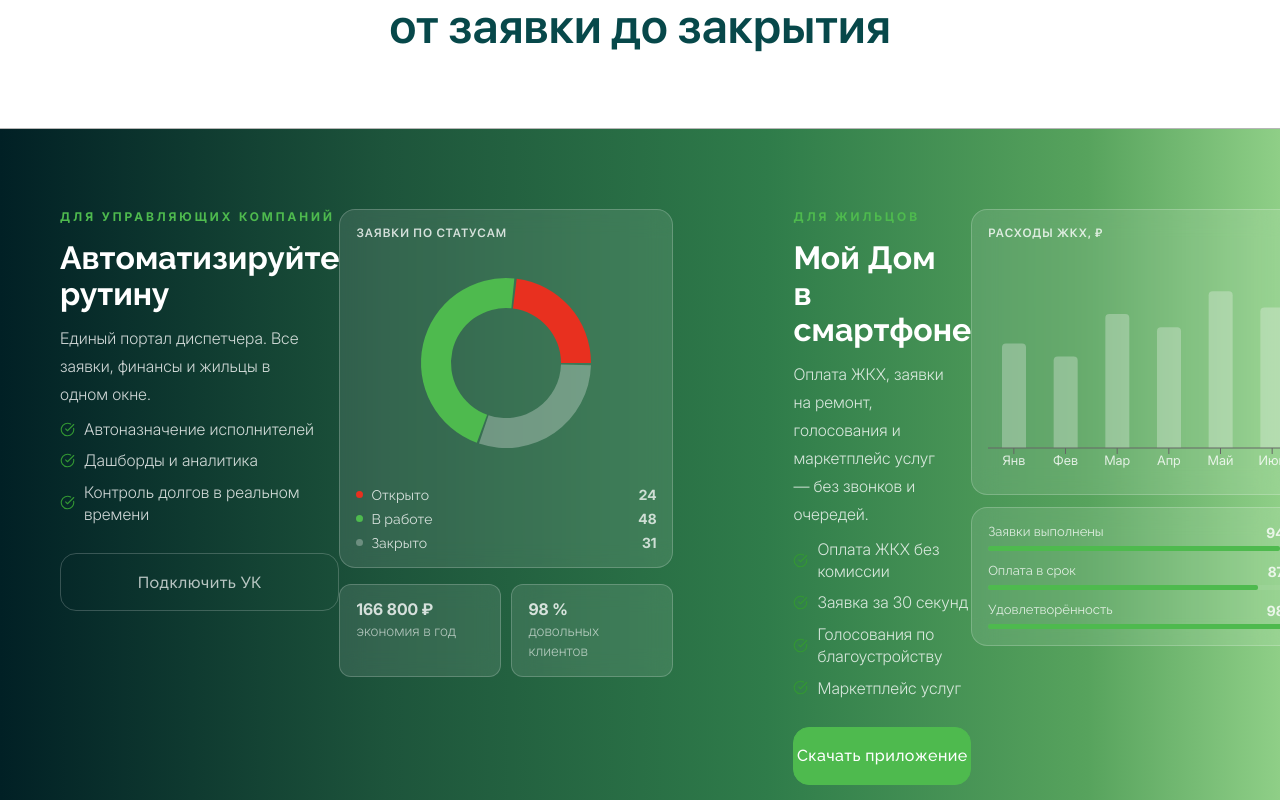
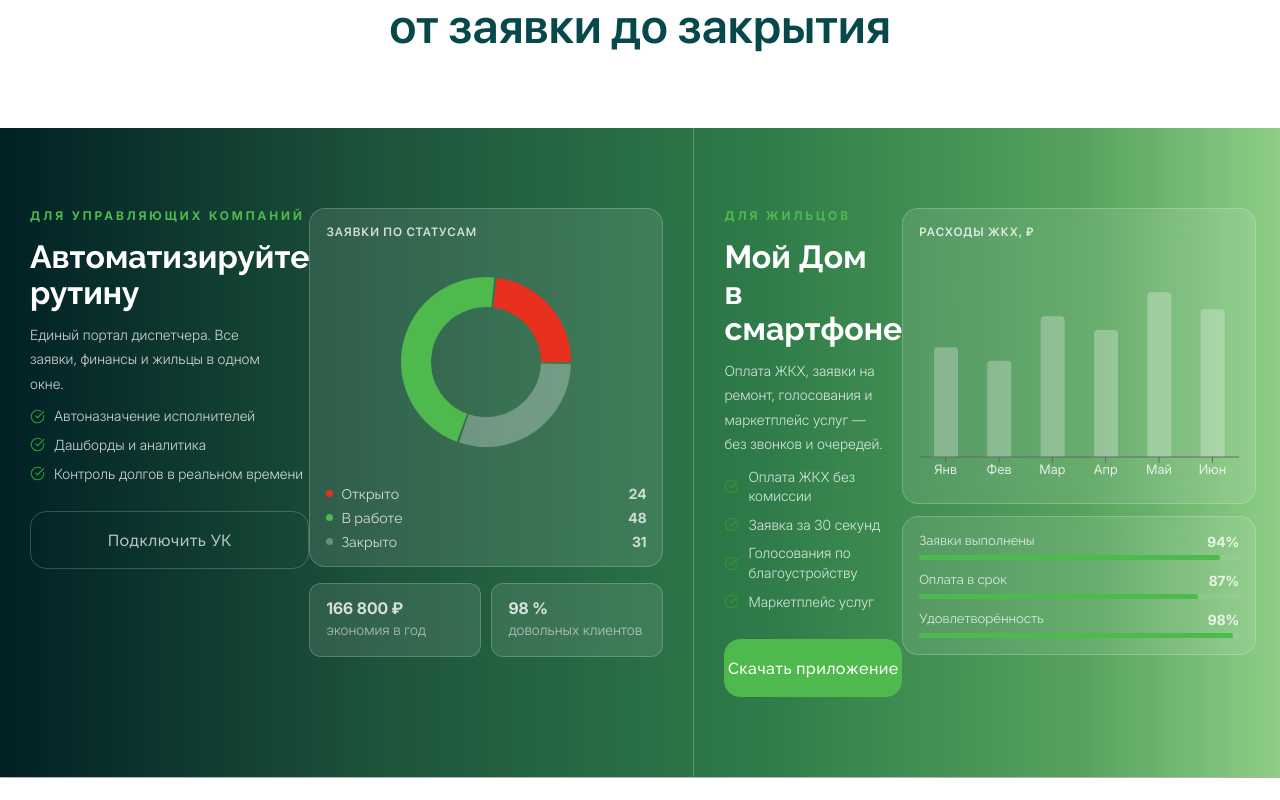
Before and after one commit to BushidoBlaze/my_home, a React (Vite) app in the folder web/: page /possibilities in a window 1280 px wide. Shown: the part 2740-3540 px from the top of the page. Built offline with nearby package versions, Linux system fonts and the light colour scheme.

Commit message:
Fixed styles in the Audience section

```diff
--- a/web/src/components/possibilitiesPage/audience/ui/Audience.css
+++ b/web/src/components/possibilitiesPage/audience/ui/Audience.css
@@ -2,8 +2,7 @@
 .possibilities-audience {
     display: grid;
     grid-template-columns: 1fr 1fr;
-    border-top: 1px solid #b6b6b6;
-    border-bottom: 1px solid #b6b6b6;
+
     background: linear-gradient(to right,
     #012025 0%,
     #1D543B 30%,
@@ -17,7 +16,12 @@
     display: flex;
     align-items: flex-start;
     justify-content: center;
-    padding: 80px 60px;
+    padding: 80px 30px;
+
+}
+
+.possibilities-audience__block:last-child {
+    border-left: 1px solid rgba(182, 182, 182, 0.4);
 }
 
 /*Текстовый контейнер - контент*/
@@ -32,25 +36,31 @@
     font-weight: 600;
     letter-spacing: 3px;
     text-transform: uppercase;
+
     color: #4EBA4E;
+
     margin-bottom: 16px;
 }
 
 .possibilities-audience__title {
     font-family: Raleway, Arial, Helvetica, sans-serif;
-    font-size: clamp(24px, 2.5vw, 36px);
+    font-size: clamp(20px, 2.5vw, 36px);
     font-weight: 700;
     line-height: 1.12;
+
     color: #ffffff;
+
     margin-bottom: 12px;
 }
 
 .possibilities-audience__description {
     font-family: Inter, Arial, Helvetica, sans-serif;
-    font-size: 16px;
+    font-size: 14px;
     font-weight: 300;
     line-height: 1.75;
+
     color: rgba(255, 255, 255, 0.8);
+
     width: 90%;
     margin-bottom: 10px;
 }
@@ -59,6 +69,7 @@
     display: flex;
     flex-direction: column;
     gap: 9px;
+
     margin: 0 0 28px;
 }
 
@@ -66,10 +77,12 @@
     display: flex;
     align-items: center;
     gap: 9px;
+
     font-family: Inter, Arial, Helvetica, sans-serif;
-    font-size: 16px;
+    font-size: 14px;
     font-weight: 300;
     line-height: 1.4;
+
     color: rgba(255, 255, 255, 0.8);
 }
 
@@ -106,11 +119,14 @@
 .audience-mc-dashboard__counter,
 .audience-rc-dashboard__chart-wrap,
 .audience-rc-dashboard__progress-wrap {
-    background: rgba(255, 255, 255, 0.1);
+    background-color: rgba(255, 255, 255, 0.1);
+
     backdrop-filter: blur(12px);
     -webkit-backdrop-filter: blur(12px);
+
     border: 1px solid rgba(255, 255, 255, 0.2);
     border-radius: 16px;
+
     padding: 16px;
 }
 
@@ -126,6 +142,7 @@
     display: flex;
     flex-direction: column;
     gap: 7px;
+
     margin-top: 8px;
 }
 
@@ -146,7 +163,9 @@
     font-family: Raleway, Arial, sans-serif;
     font-size: 14px;
     font-weight: 400;
+
     color: rgba(255, 255, 255, 0.8);
+
     flex: 1;
 }
 
@@ -154,6 +173,7 @@
     font-family: Inter, Arial, sans-serif;
     font-size: 14px;
     font-weight: 600;
+
     color: rgba(255, 255, 255, 0.75);
 }
 
@@ -167,6 +187,7 @@
     display: flex;
     flex-direction: column;
     gap: 4px;
+
     border-radius: 12px; /* переопределяет общий border-radius */
 }
 
@@ -175,6 +196,7 @@
     font-size: 16px;
     font-weight: 700;
     line-height: 1;
+
     color: rgba(255, 255, 255, 0.8);
 }
 
@@ -183,6 +205,7 @@
     font-size: 14px;
     font-weight: 300;
     line-height: 1.4;
+
     color: rgba(255, 255, 255, 0.6);
 }
 
@@ -200,7 +223,9 @@
     font-weight: 600;
     letter-spacing: 1px;
     text-transform: uppercase;
+
     color: rgba(255, 255, 255, 0.8);
+
     margin-bottom: 8px;
 }
 
@@ -213,6 +238,7 @@
 .audience-rc-progress__header {
     display: flex;
     justify-content: space-between;
+
     margin-bottom: 5px;
 }
 
@@ -220,6 +246,7 @@
     font-family: Raleway, Arial, sans-serif;
     font-size: 13px;
     font-weight: 400;
+
     color: rgba(255, 255, 255, 0.8);
 }
 
@@ -227,20 +254,25 @@
     font-family: Inter, Arial, sans-serif;
     font-size: 14px;
     font-weight: 600;
+
     color: rgba(255, 255, 255, 0.8);
 }
 
 .audience-rc-progress__track {
     width: 100%;
     height: 5px;
-    background: rgba(255, 255, 255, 0.06);
+
+    background-color: rgba(255, 255, 255, 0.06);
     border-radius: 2px;
+
     overflow: hidden;
 }
 
 .audience-rc-progress__fill {
     height: 100%;
-    background: #4EBA4E;
+
+    background-color: #4EBA4E;
+
     border-radius: 2px;
     transition: width 2s;
 }
--- a/web/src/components/possibilitiesPage/audience/ui/managementCompany/MCGraph.tsx
+++ b/web/src/components/possibilitiesPage/audience/ui/managementCompany/MCGraph.tsx
@@ -9,7 +9,7 @@ export default function MCGraph({inView}: MCGraphProps) {
     return (
         <div className="audience-mc-dashboard__chart-wrap">
             <p className="audience-dashboard__chart-title">Заявки по статусам</p>
-            <ResponsiveContainer width={300} height={230}>
+            <ResponsiveContainer width={320} height={230}>
                 <PieChart>
                     <Pie
                         data={DONUT_DATA}
--- a/web/src/components/possibilitiesPage/audience/ui/residentialComplex/RCGraph.tsx
+++ b/web/src/components/possibilitiesPage/audience/ui/residentialComplex/RCGraph.tsx
@@ -9,7 +9,7 @@ export default function RCGraph({inView}: RCGraphProps) {
     return (
         <div className="audience-rc-dashboard__chart-wrap">
             <p className="audience-dashboard__chart-title">Расходы ЖКХ, ₽</p>
-            <ResponsiveContainer width={310} height={230}>
+            <ResponsiveContainer width={320} height={240}>
                 <BarChart
                     data={BAR_DATA}
                     barSize={24}
```
